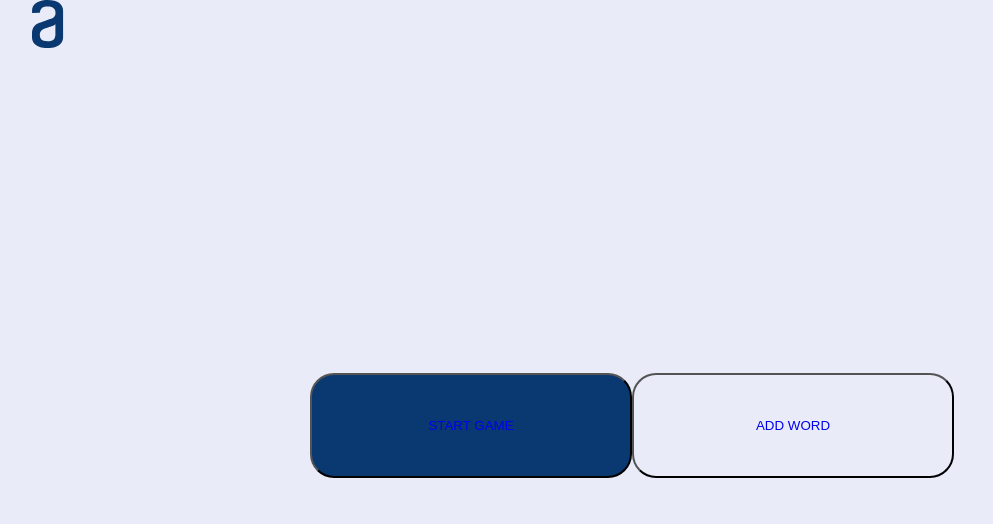
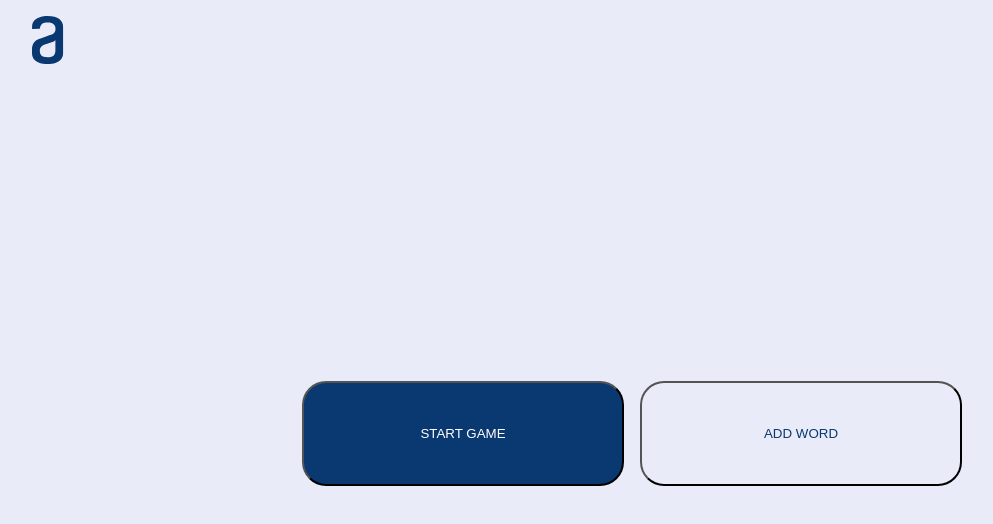
Before and after one commit to almeidaleandro28/Challenge-Oracle-ONE--2, a website: page index.html in a window 1280 px wide. Shown: the whole page, without its empty margins (8-1001 px from the left). Drawn offline with Linux system fonts and the light colour scheme.

Commit message:
add margin for logo

```diff
--- a/scss/style.scss
+++ b/scss/style.scss
@@ -38,7 +38,10 @@ a {
 .header {
 
 }
-.logo {}
+
+.logo {
+  margin-top: 1rem;
+}
 // --- buttons ---
 
 .buttons {
@@ -53,18 +56,23 @@ a {
 
 .btn-start {
   background-color: $dark-blue-300;
-  color: $white;
   @include screen( pc ){
     width: 322px;
     height: 105px;
+    margin-right: 1rem;
+  }
+  a {
+    color: $white;
   }
 }
 
 .btn-add {
   background-color: $light-blue-300;
-  color: $dark-blue-300;
   @include screen( pc ) {
     width: 322px;
     height: 105px;
   }
+  a {
+    color: $dark-blue-300;
+  }
 }
```
Also changed, not shown: cs/style.css, 1 other file.
